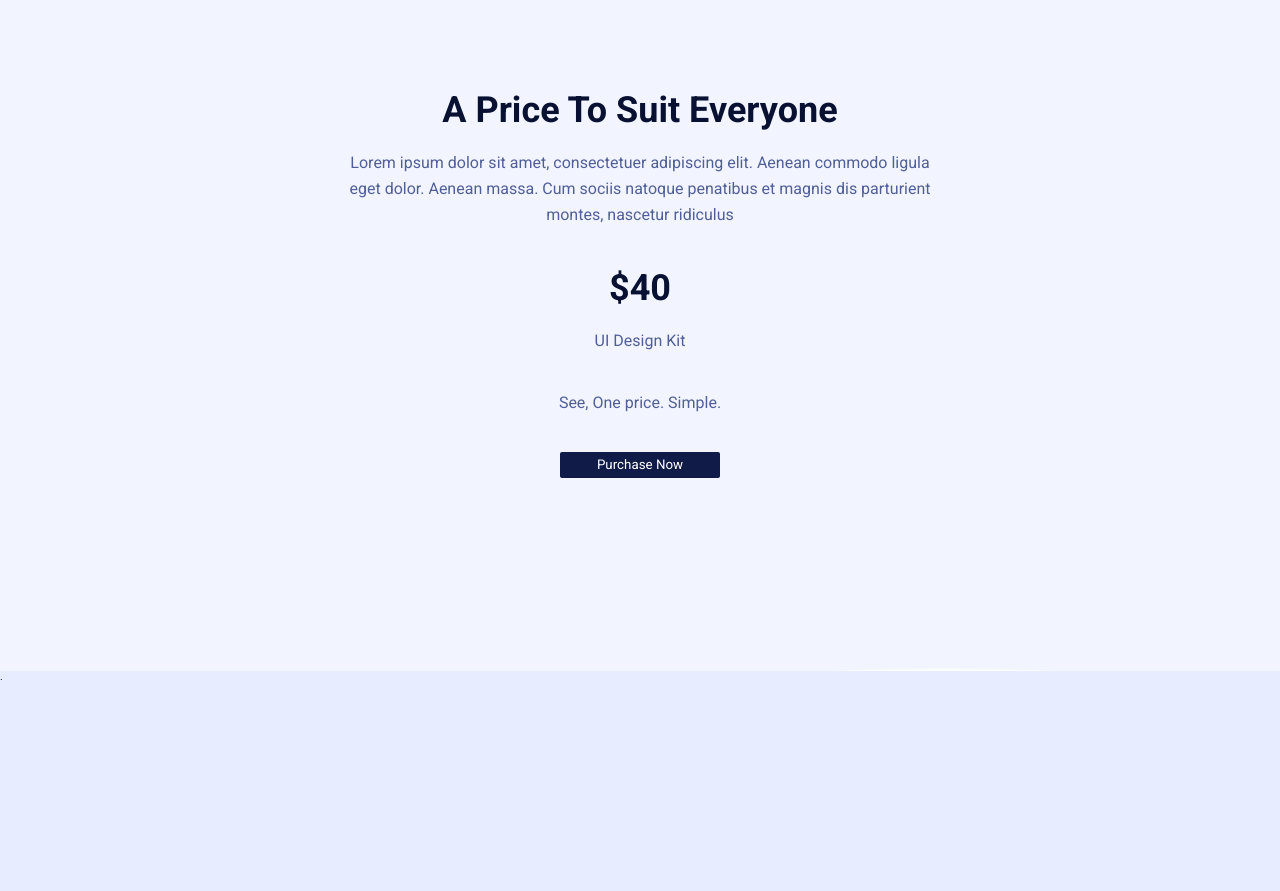
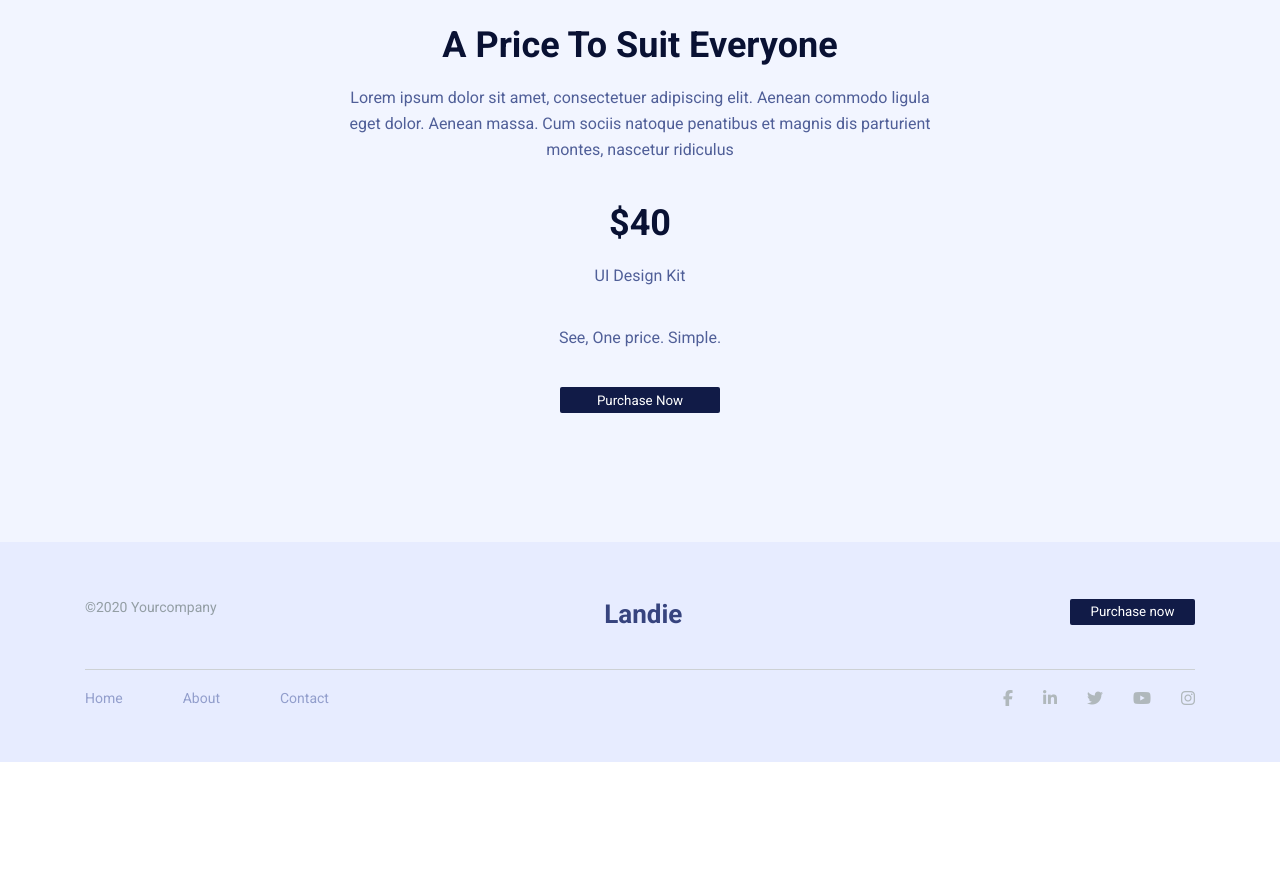
Before and after one commit to EriickW/Landie, a plain HTML site: page index.html in a window 1280 px wide. Shown: the part 3078-3969 px from the top of the page. After the commit the page ends 3840 px from the top, so only its background shows below. Drawn offline with Linux system fonts and the light colour scheme.

Commit message:
adição do footer

```diff
--- a/index.html
+++ b/index.html
@@ -97,7 +97,37 @@
       </div>
   </section>
   <footer>
-    .
+    <div id="content-footer">
+      <div class="top-footer">
+        <p>©2020 Yourcompany</p>
+        <h3>Landie</h3>
+        <button>Purchase now</button>
+      </div>
+      <hr>
+      <div class="bot-footer">
+        <div>
+          <ul>
+            <a href="">
+              <li>Home</li>
+            </a>
+            <a href="">
+              <li>About</li>
+            </a>
+            <a href="">
+              <li>Contact</li>
+            </a>
+          </ul>
+        </div>
+        <div class="icones">
+          <i class="fa-brands fa-facebook-f"></i>
+          <i class="fa-brands fa-linkedin-in"></i>
+          <i class="fa-brands fa-twitter"></i>
+          <i class="fa-brands fa-youtube"></i>
+          <i class="fa-brands fa-instagram"></i>
+        </div>
+      </div>
+    </div>
   </footer>
+  <script src="https://kit.fontawesome.com/a1caecd084.js" crossorigin="anonymous"></script>
 </body>
 </html>
--- a/styles/home/_footer.scss
+++ b/styles/home/_footer.scss
@@ -1,7 +1,74 @@
 footer{
   width:100% ;
-
   margin: 0 auto;
   height: 22rem;
   background: var(--white-blue);
+
+  #content-footer{
+    width:100% ;
+    max-width: 111rem;
+    margin: 0 auto;
+    height: 100%;
+    display: flex;
+    align-items: center;
+    justify-content: center;
+    flex-direction: column;
+
+  }
+  .top-footer{
+    width: 100%;
+    display: flex;
+    justify-content: space-between;
+    margin-bottom: 4rem ;
+    p{
+      font-size: 1.4rem;
+      color:#939EA4;
+    }
+    h3{
+      font-size: 2.6rem;
+      color: var(--logo);
+    }
+    button{
+      width: 12.5rem;
+      height: 2.6rem;
+      background: var(--dark-blue);
+      border: none;
+      color: white;
+      cursor: pointer;
+      font-family: "Roboto";
+      border-radius: 0.2rem;
+    }
+  }
+  hr{
+    width: 100%;
+    height:0.1rem ;
+    border: none;
+    background: #cdd1d4;
+    margin-bottom: 2rem ;
+  }
+  .bot-footer{
+    width: 100%;
+    display: flex;
+    justify-content: space-between;
+      ul{
+        list-style: none;
+        display: flex;
+        gap: 6rem;
+        font-size: 1.4rem;
+
+        a{
+          text-decoration: none;
+          color: #929ecc;
+        }
+      }
+
+      .icones{
+        display: flex;
+        gap:3rem;
+        i{
+          font-size: 1.6rem;
+          color: #b0b8bc;
+        }
+      }
+  }
 }
--- a/styles/home/_price.scss
+++ b/styles/home/_price.scss
@@ -5,14 +5,16 @@
   width:100% ;
   max-width: 111rem;
   margin: 0 auto;
-  height: 77.9rem;
+  height: 65rem;
   img{
     position: absolute;
     z-index: -1;
     width: 100%;
-    transform: translateY(4rem);
+    height: 77.9rem;
+    object-position: 0 7rem;
   }
   .content-price{
+
     text-align: center;
   }
   .content-price h3{
```
Also changed, not shown: styles/home/main.css, 1 other file.
